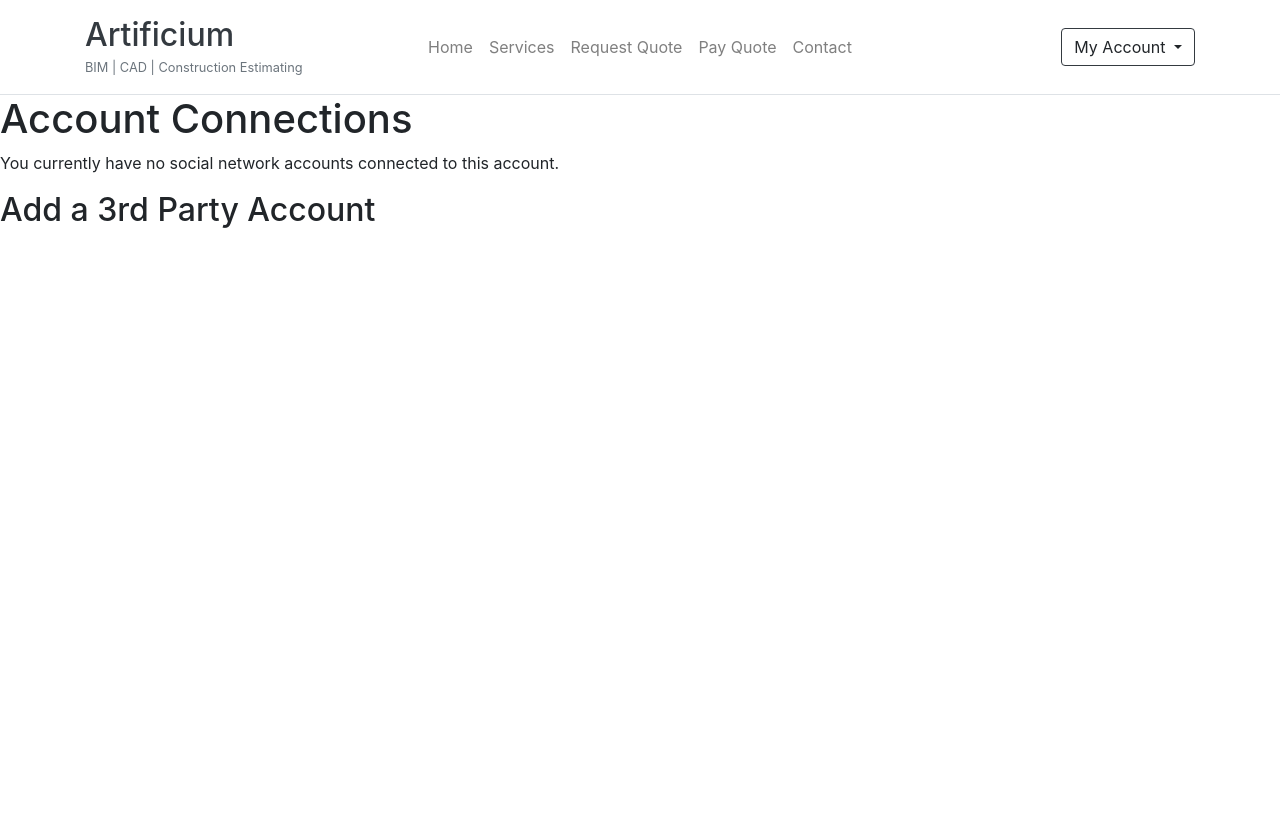
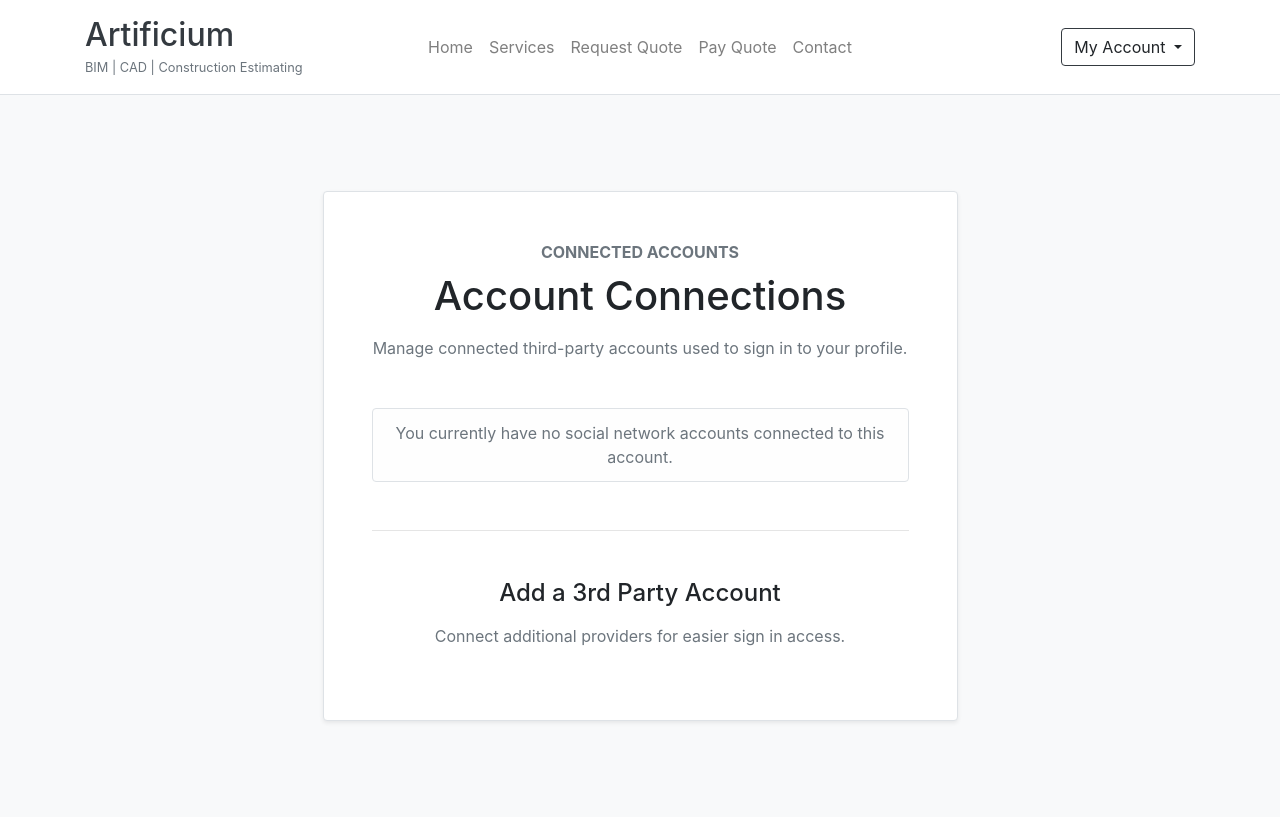
Before and after one commit to Robertas-Cyberattack/artificium, a Django app: page /accounts/social/connections/ in a window 1280 px wide. Before the commit the page ends 228 px from the top, so only its background shows below. Run offline with Django 3.2, Linux system fonts and the light colour scheme; the visitor is signed in with stand-in values (Sample User, id 1); some libraries are stand-ins or nearby versions.

Commit message:
Improve connections.html page design

```diff
--- a/templates/allauth/socialaccount/connections.html
+++ b/templates/allauth/socialaccount/connections.html
@@ -1,38 +1,90 @@
-{% extends "socialaccount/base.html" %}
+{% extends "base.html" %}
 
 {% load i18n %}
 
-{% block head_title %}{% trans "Account Connections" %}{% endblock %}
+{% block extra_title %} | Account Connections{% endblock %}
 
 {% block content %}
-<h1>{% trans "Account Connections" %}</h1>
+
+<section class="py-5 bg-light">
+    <div class="container py-lg-5">
+        <div class="row justify-content-center">
+            <div class="col-12 col-md-10 col-lg-7">
+
+                <div class="bg-white shadow-sm border rounded p-4 p-lg-5">
+
+                    <div class="text-center mb-5">
+
+                        <p class="text-uppercase text-muted font-weight-bold mb-2">
+                            Connected Accounts
+                        </p>
+
+                        <h1 class="mb-3">
+                            {% trans "Account Connections" %}
+                        </h1>
+
+                        <p class="text-muted mb-0">
+                            Manage connected third-party accounts used to sign in to your profile.
+                        </p>
+
+                    </div>
 
                     {% if form.accounts %}
-<p>{% blocktrans %}You can sign in to your account using any of the following third party accounts:{% endblocktrans %}</p>
 
+                        <p class="text-muted mb-4">
+                            {% blocktrans %}
+                            You can sign in using any of the following connected accounts.
+                            {% endblocktrans %}
+                        </p>
 
-<form method="post" action="{% url 'socialaccount_connections' %}">
+                        <form method="post"
+                              action="{% url 'socialaccount_connections' %}">
+
                             {% csrf_token %}
 
                             <fieldset>
+
                                 {% if form.non_field_errors %}
-<div id="errorMsg">{{ form.non_field_errors }}</div>
+                                    <div class="alert alert-danger">
+                                        {{ form.non_field_errors }}
+                                    </div>
                                 {% endif %}
 
                                 {% for base_account in form.accounts %}
                                     {% with base_account.get_provider_account as account %}
+
+                                        <div class="border rounded p-3 mb-3">
+
+                                            <label for="id_account_{{ base_account.id }}"
+                                                   class="mb-0 d-flex align-items-center">
+
+                                                <input id="id_account_{{ base_account.id }}"
+                                                       type="radio"
+                                                       name="account"
+                                                       value="{{ base_account.id }}"
+                                                       class="mr-3">
+
                                                 <div>
-<label for="id_account_{{ base_account.id }}">
-<input id="id_account_{{ base_account.id }}" type="radio" name="account" value="{{ base_account.id }}"/>
-<span class="socialaccount_provider {{ base_account.provider }} {{ account.get_brand.id }}">{{account.get_brand.name}}</span>
+                                                    <strong>
+                                                        {{ account.get_brand.name }}
+                                                    </strong>
+                                                    <div class="small text-muted">
                                                         {{ account }}
+                                                    </div>
+                                                </div>
+
                                             </label>
+
                                         </div>
+
                                     {% endwith %}
                                 {% endfor %}
 
-<div>
-<button type="submit">{% trans 'Remove' %}</button>
+                                <div class="text-center mt-4">
+                                    <button type="submit"
+                                            class="btn btn-outline-danger px-4">
+                                        {% trans 'Remove Connection' %}
+                                    </button>
                                 </div>
 
                             </fieldset>
@@ -40,15 +92,40 @@
                         </form>
 
                     {% else %}
-<p>{% trans 'You currently have no social network accounts connected to this account.' %}</p>
+
+                        <div class="alert alert-light border text-center">
+                            <p class="mb-0 text-muted">
+                                {% trans 'You currently have no social network accounts connected to this account.' %}
+                            </p>
+                        </div>
+
                     {% endif %}
 
-<h2>{% trans 'Add a 3rd Party Account' %}</h2>
+                    <hr class="my-5">
 
-<ul class="socialaccount_providers">
+                    <div class="text-center mb-4">
+
+                        <h2 class="h4 mb-3">
+                            {% trans 'Add a 3rd Party Account' %}
+                        </h2>
+
+                        <p class="text-muted mb-0">
+                            Connect additional providers for easier sign in access.
+                        </p>
+
+                    </div>
+
+                    <div class="text-center socialaccount_providers">
                         {% include "socialaccount/snippets/provider_list.html" with process="connect" %}
-</ul>
+                    </div>
 
                     {% include "socialaccount/snippets/login_extra.html" %}
 
+                </div>
+
+            </div>
+        </div>
+    </div>
+</section>
+
 {% endblock %}
```
Lines whose indentation alone changed are shown as unchanged.
